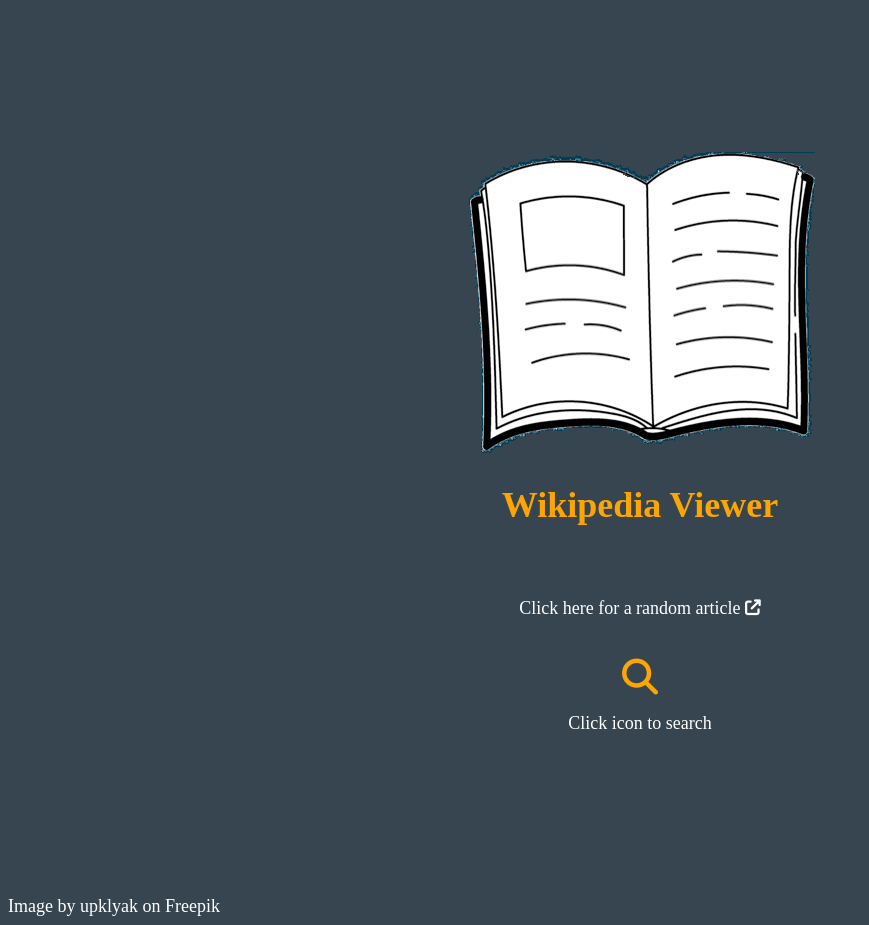
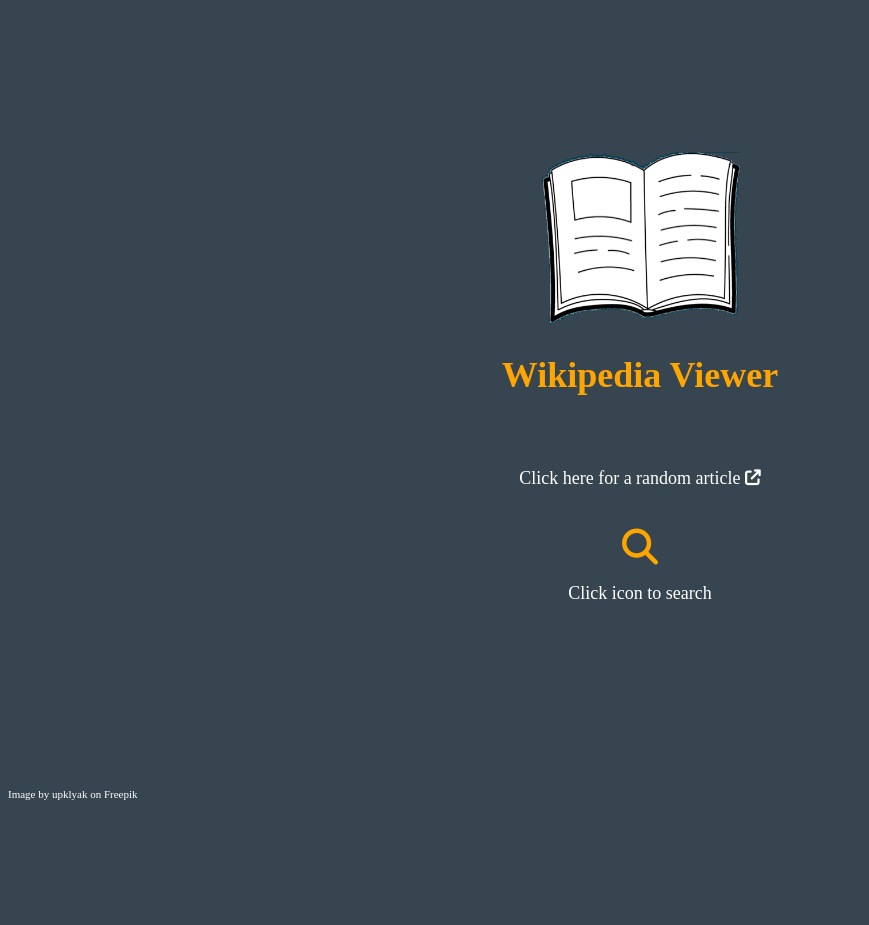
Before and after one commit to nees101/Wikipedia-Viewer, a plain HTML site: page index.html in a window 1280 px wide. Shown: the whole page, without its empty margins (0-869 px from the left). After the commit the page ends 800 px from the top, so only its background shows below. Drawn offline with nearby package versions, Linux system fonts and the light colour scheme.

Commit message:
Updated styles.css

```diff
--- a/styles.css
+++ b/styles.css
@@ -20,8 +20,8 @@
   .search{
     margin-top:4rem;
   }
-  .wiki-logo{
-    max-width:250px;
+  .logo{
+    max-width:200px;
   }
   a{
     text-decoration:none;
@@ -78,6 +78,13 @@
   .result-link{
     color:blue;
   }
+attribute {
+    position:absolute;
+    bottom:0;
+    font-size:11px;
+    text-align:center;
+  }
+
 
   /* Media Query */
   @media screen and (max-width:580px){
@@ -87,8 +94,6 @@
     .container{
     padding:8rem 2rem;
   }
-    .wiki-logo{
-      width:100%;
-    }
+
 
   }
```
